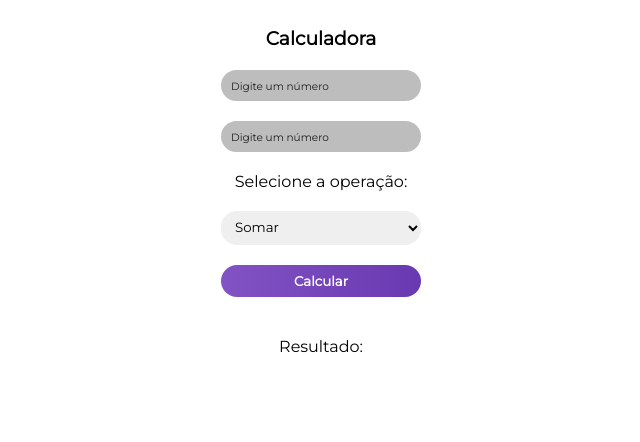
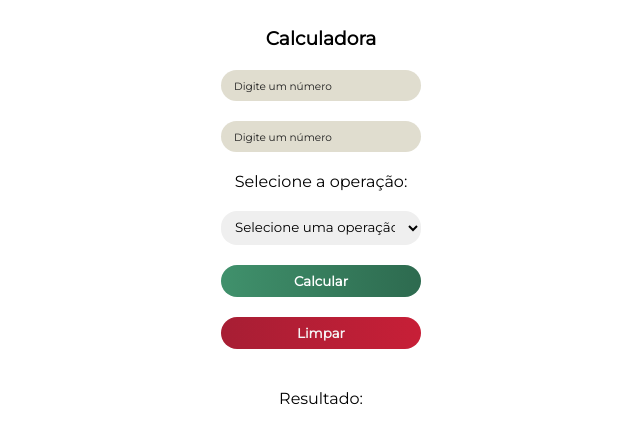
Before and after one commit to nathaliacteixeira/calculadora-js, a plain HTML site: page index.html in a window 1280 px wide. Shown: the whole page, without its empty margins (319-959 px from the left). Drawn offline with Linux system fonts and the light colour scheme.

Commit message:
mais alterações

```diff
--- a/index.html
+++ b/index.html
@@ -14,12 +14,14 @@
             <input type="text" name="numero2" id="numero2" placeholder="Digite um número">
             <label for="operacao">Selecione a operação:</label>
             <select name="operacao" id="operacao">
-               <option value="+">Somar</option>
-               <option value="-">Subtrair</option>
-               <option value="*">Multiplifcar</option>
-               <option value="/">Dividir</option>
+                <option value="0" default>Selecione uma operação</option>
+                <option value="+">Somar</option>
+                <option value="-">Subtrair</option>
+                <option value="*">Multiplifcar</option>
+                <option value="/">Dividir</option>
             </select>
-            <button onclick="calcular()">Calcular</button>
+            <button class="calcular" onclick="calcular()">Calcular</button>
+            <button class="limpar" onclick="limpar()">Limpar</button>
             <p>Resultado: <span id="resultado"></span></p>
         </div>
     </main>
--- a/script.js
+++ b/script.js
@@ -28,6 +28,24 @@ function calcular() {
                 alert("Digite um número maior que 0 para o segundo valor!");
             }
             break;
+        case 0:
+            alert("Selecione um aoperação!");
+            return;
+        default:
+            alert("Operação invalida!");
+            return;
     }
     document.querySelector('#resultado').innerHTML = result.toFixed(2);
 }
+
+function limpar(){
+    let n1 = document.querySelector('#numero1');
+    let n2 = document.querySelector('#numero2');
+    let operacao = document.querySelector('#operacao');
+    let result = document.querySelector('#resultado');
+
+    n1.value  = '';
+    n2.value  = '';
+    operacao.value  = 0;
+    result.innerHTML  = '';
+}
--- a/style.css
+++ b/style.css
@@ -19,9 +19,9 @@ h3, input, label, select, option, button, p{
 
 input[type='text']{
     border:none;
-    background: #BDBDBD;
+    background: #e0ddcf;
     border-radius: 1rem;
-    padding: 8px 10px;
+    padding: 8px 13px;
 }
 input[type='text']:focus-visible {
     outline: none;
@@ -37,10 +37,10 @@ select{
     padding: 8px 10px;
     font-family: 'Montserrat', sans-serif;
 }
-button{
+button, .calcular{
     border: none;
     padding: 8px 10px;
-    background: linear-gradient(to left, #6839b1, #8253c3);
+    background: linear-gradient(to left, #2d6a4f, #40916c);
     cursor: pointer;
     font-family: 'Montserrat', sans-serif;
     font-weight: 600;
@@ -54,6 +54,10 @@ button:hover{
 button:focus-visible{
     outline: none;
 }
+.limpar{
+    background:linear-gradient(to left, #c71f37 ,#a71e34 );
+    color: #f5f3f4;
+}
 h3, label, p{
     text-align: center;
 }
@@ -63,3 +67,6 @@ span{
     letter-spacing: 0.3;
     color:#424242;
 }
+button .limpar{
+    background:#d90429 ;
+}
```
